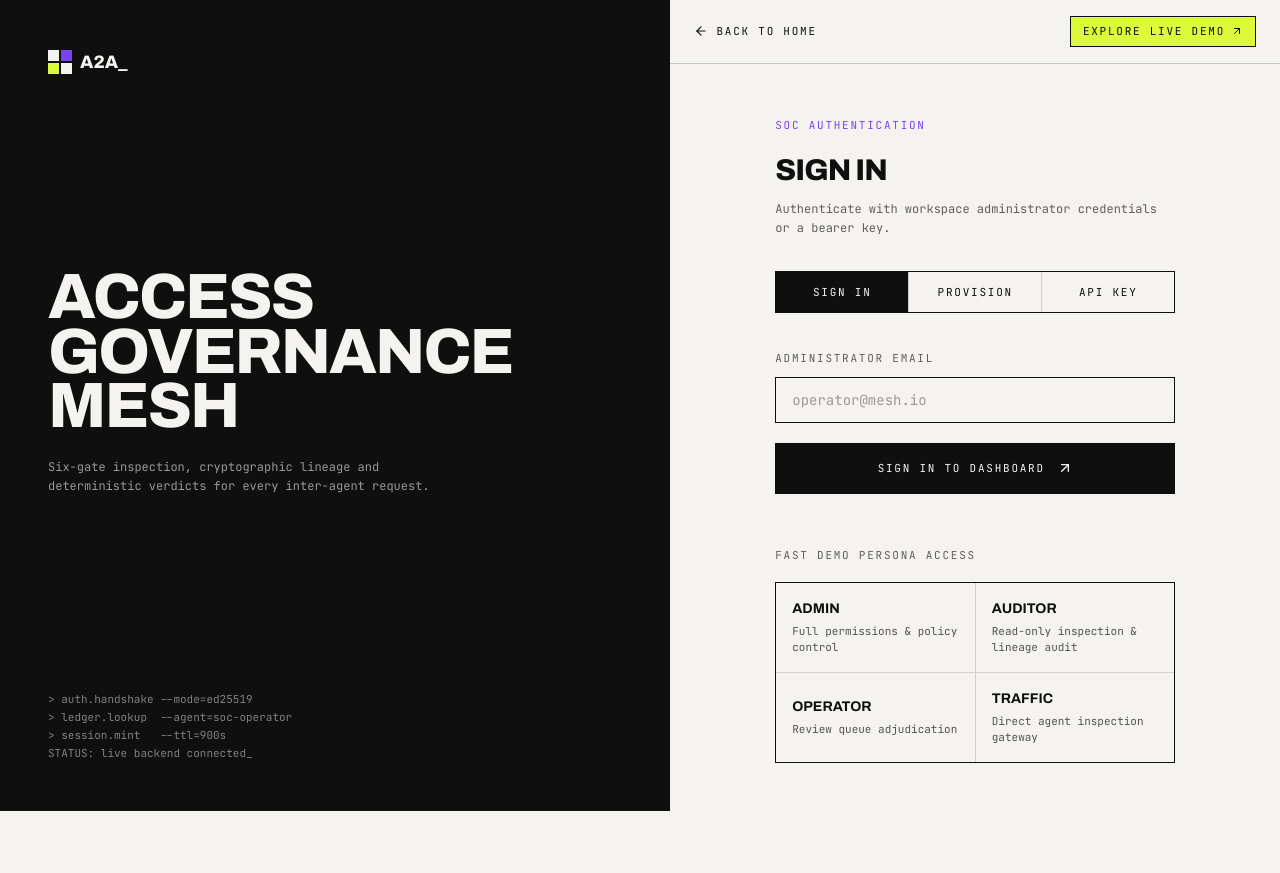
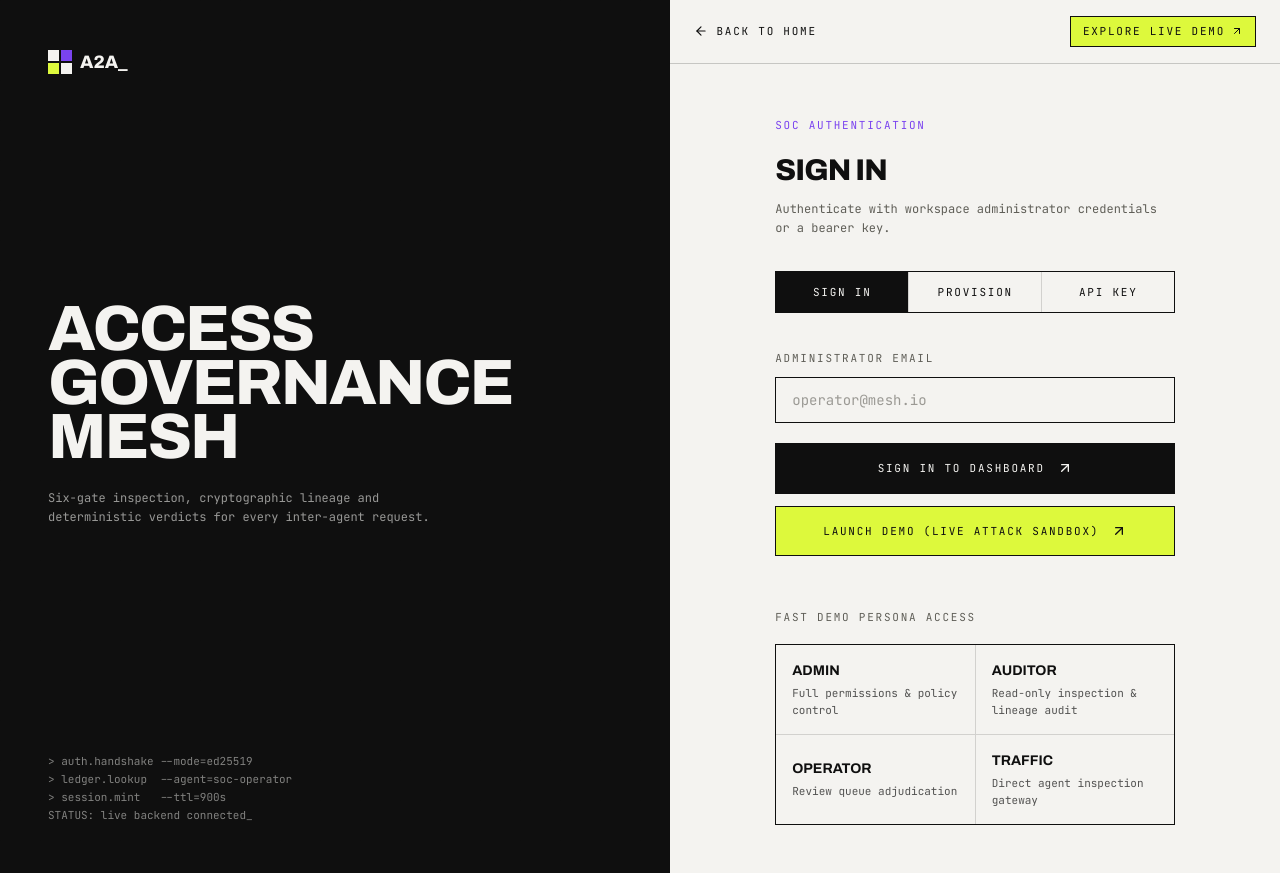
Before and after one commit to mananjp/a2a-firewall, a Next.js app in the folder frontend/: page /login in a window 1280 px wide. Before the commit the page ends 811 px from the top, so only its background shows below. Built offline with nearby package versions, Linux system fonts and the light colour scheme; no server answers.

Commit message:
feat(login): add prominent Launch Demo button to sign-in form and guard against empty JSON responses

```diff
--- a/frontend/src/app/login/page.tsx
+++ b/frontend/src/app/login/page.tsx
@@ -228,6 +228,7 @@ STATUS: live backend connected_`}</pre>
                 )}
               </>
             )}
+            <div className="space-y-3">
               <button
                 type="submit"
                 disabled={loading}
@@ -236,6 +237,15 @@ STATUS: live backend connected_`}</pre>
                 {loading ? "Authenticating..." : tab === "Provision" ? "Provision workspace" : "Sign in to dashboard"}
                 <ArrowUpRight className="h-4 w-4 transition-transform group-hover:translate-x-0.5 group-hover:-translate-y-0.5" />
               </button>
+
+              <Link
+                href="/dashboard/demo"
+                className="group inline-flex w-full items-center justify-center gap-3 border border-ink bg-lime px-6 py-4 label-mono text-lime-foreground transition-colors hover:bg-violet hover:text-violet-foreground hover:border-violet"
+              >
+                Launch Demo (Live Attack Sandbox)
+                <ArrowUpRight className="h-4 w-4 transition-transform group-hover:translate-x-0.5 group-hover:-translate-y-0.5" />
+              </Link>
+            </div>
           </form>
 
           <div className="mt-12">
--- a/frontend/src/lib/api.ts
+++ b/frontend/src/lib/api.ts
@@ -75,7 +75,13 @@ async function request<T>(
     throw new ApiError(res.status, message);
   }
   if (res.status === 204) return undefined as T;
-  return (await res.json()) as T;
+  const text = await res.text();
+  if (!text || !text.trim()) return {} as T;
+  try {
+    return JSON.parse(text) as T;
+  } catch {
+    return {} as T;
+  }
 }
 
 export class ApiError extends Error {
```
Lines whose indentation alone changed are shown as unchanged.
